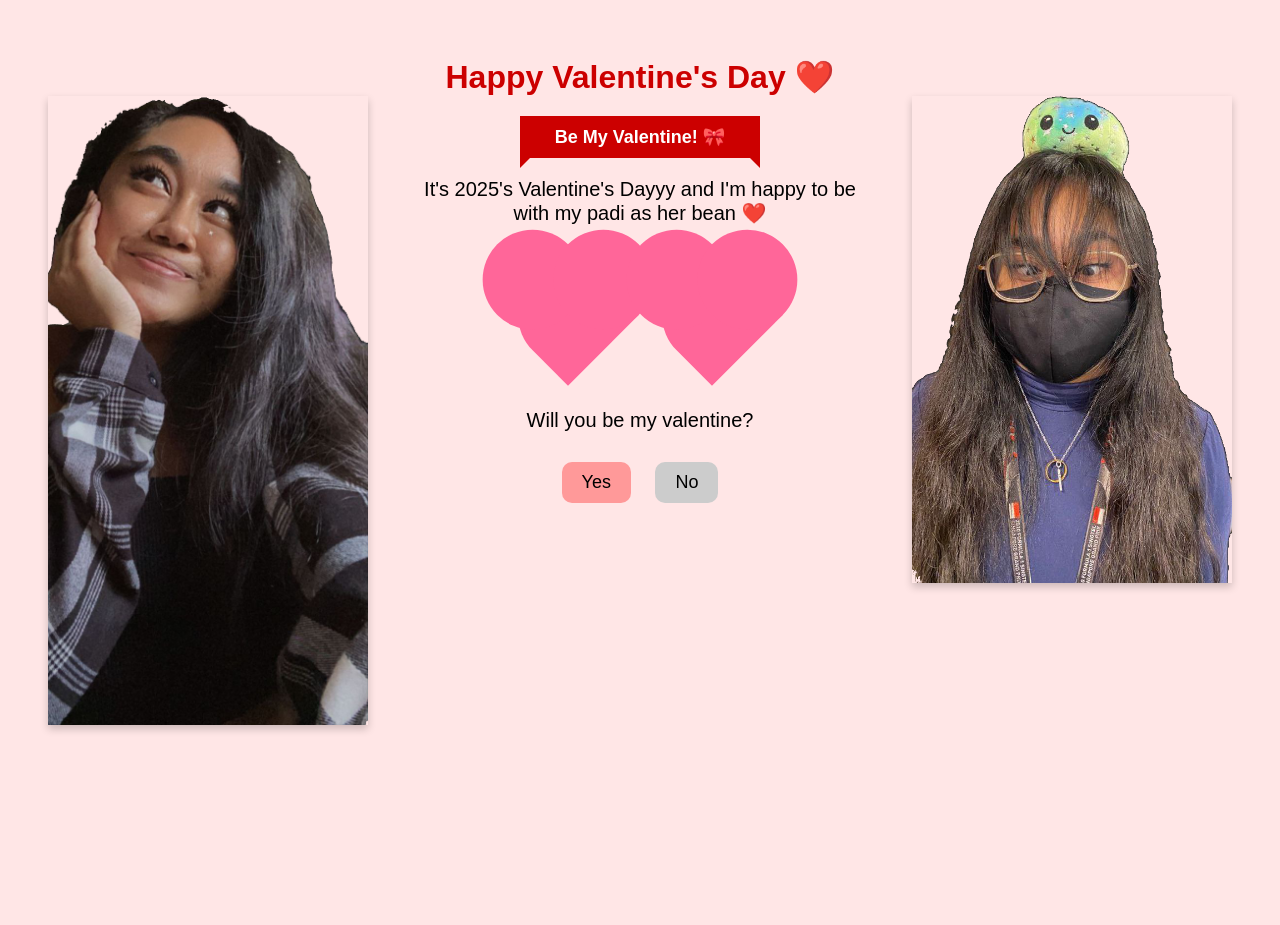
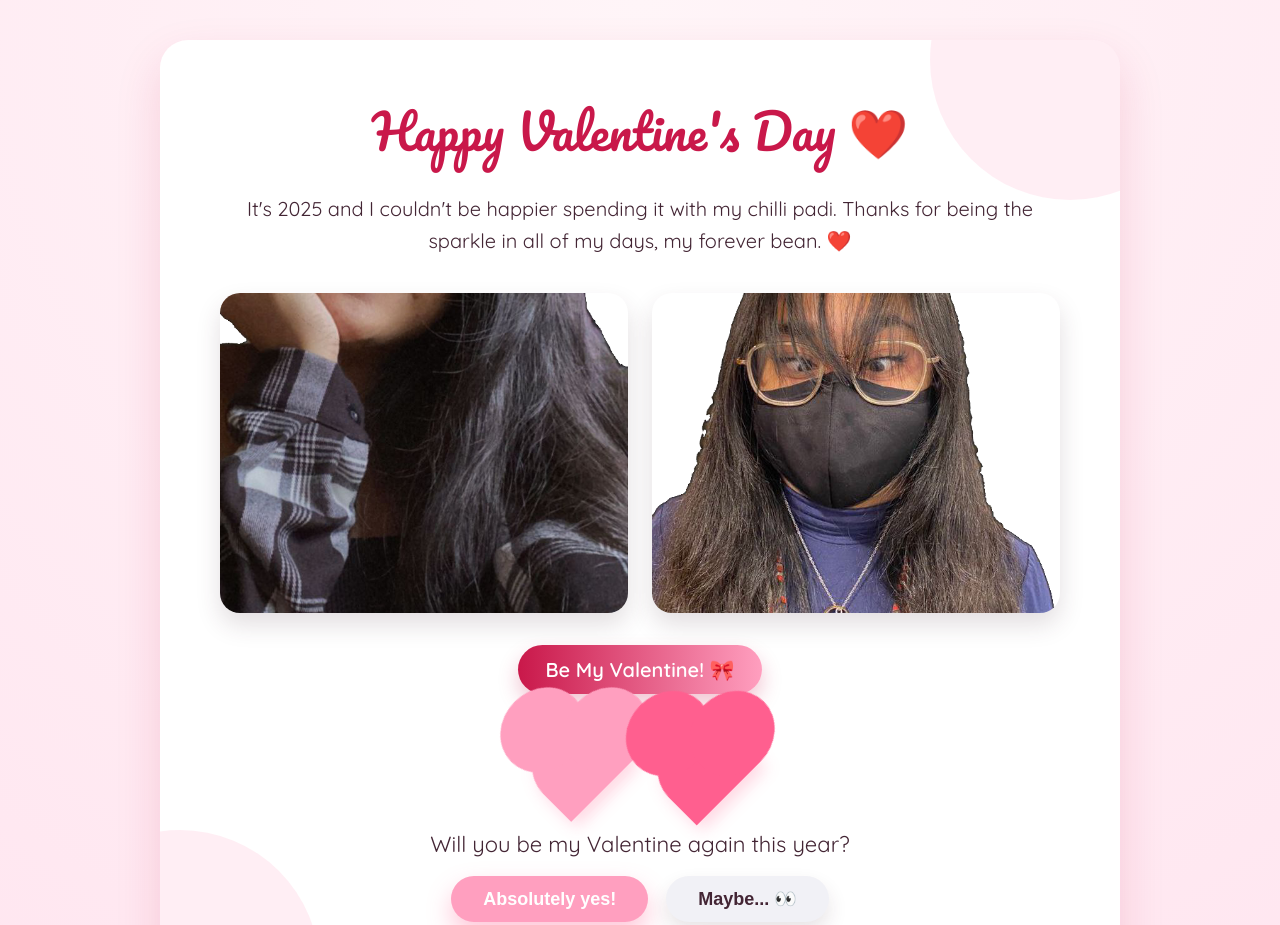
Before and after one commit to DouglasOh23/MyBaby-s-Valentine, a plain HTML site: page index.html in a window 1280 px wide. Shown: the top 925 px of the page. Before the commit the page ends 800 px from the top, so only its background shows below. Drawn offline with Linux system fonts and the light colour scheme.

Commit message:
Restyle Valentine page layout

```diff
--- a/index.html
+++ b/index.html
@@ -3,148 +3,278 @@
 <head>
     <title>Valentine for my Chilli Padi</title>
     <style>
-        body {
-            text-align: center;
-            background-color: #ffe6e6;
-            font-family: Arial, sans-serif;
-            padding-top: 50px;
-        }
-        nav {
-            font-weight: bolder;
-            font-size: xx-large;
-            color: #cc0000;
-        }
-        p {
-            font-size: 20px;
-        }
-        button {
-            padding: 10px 20px;
-            margin: 10px;
-            border: none;
-            border-radius: 10px;
-            cursor: pointer;
-            font-size: 18px;
-            transition: background-color 0.3s ease;
-        }
-        #YesValntine {
-            background-color: #ff9999;
-        }
-        #YesValntine:hover {
-            background-color: #ff6666;
-        }
-        #NoValentine {
-            background-color: #cccccc;
-        }
-        #NoValentine:hover {
-            background-color: #999999;
+        @import url('https://fonts.googleapis.com/css2?family=Pacifico&family=Quicksand:wght@400;600&display=swap');
+
+        :root {
+            --pink-light: #ffe6f0;
+            --pink: #ff9fbf;
+            --pink-dark: #ff5f8f;
+            --red: #c9184a;
+            --text: #432534;
         }
 
-        /* Heart Shape */
+        * {
+            box-sizing: border-box;
+        }
+
+        body {
+            margin: 0;
+            font-family: 'Quicksand', sans-serif;
+            color: var(--text);
+            background: radial-gradient(circle at top, #fff5f8, var(--pink-light));
+            min-height: 100vh;
+            display: flex;
+            align-items: center;
+            justify-content: center;
+            padding: 40px 20px;
+        }
+
+        .card {
+            background: white;
+            border-radius: 28px;
+            box-shadow: 0 20px 45px rgba(201, 24, 74, 0.15);
+            max-width: 960px;
+            width: 100%;
+            padding: 48px 60px;
+            position: relative;
+            overflow: hidden;
+        }
+
+        .card::before,
+        .card::after {
+            content: "";
+            position: absolute;
+            width: 280px;
+            height: 280px;
+            border-radius: 50%;
+            background: rgba(255, 159, 191, 0.18);
+            z-index: 0;
+        }
+
+        .card::before {
+            top: -120px;
+            right: -90px;
+        }
+
+        .card::after {
+            bottom: -140px;
+            left: -120px;
+        }
+
+        nav {
+            font-family: 'Pacifico', cursive;
+            font-size: 48px;
+            color: var(--red);
+            margin-bottom: 12px;
+            text-align: center;
+            z-index: 1;
+            position: relative;
+        }
+
+        .subtitle {
+            text-align: center;
+            margin-bottom: 36px;
+            font-size: 20px;
+            line-height: 1.6;
+            z-index: 1;
+            position: relative;
+        }
+
+        .gallery {
+            display: grid;
+            grid-template-columns: repeat(auto-fit, minmax(220px, 1fr));
+            gap: 24px;
+            margin: 0 auto 32px;
+            width: 100%;
+            z-index: 1;
+            position: relative;
+        }
+
+        .gallery img {
+            width: 100%;
+            height: 100%;
+            max-height: 320px;
+            object-fit: cover;
+            border-radius: 20px;
+            box-shadow: 0 12px 24px rgba(67, 37, 52, 0.15);
+        }
+
+        .ribbon {
+            background: linear-gradient(90deg, var(--red), var(--pink));
+            color: white;
+            padding: 12px 28px;
+            font-size: 20px;
+            font-weight: 600;
+            text-align: center;
+            width: fit-content;
+            margin: 32px auto 24px;
+            border-radius: 999px;
+            box-shadow: 0 10px 20px rgba(201, 24, 74, 0.25);
+            z-index: 1;
+            position: relative;
+        }
+
+        .hearts {
+            display: flex;
+            justify-content: center;
+            gap: 32px;
+            margin: 32px 0 24px;
+            position: relative;
+            z-index: 1;
+        }
+
         .heart {
             position: relative;
-            width: 100px;
-            height: 100px;
-            background-color: #ff6699;
+            width: 90px;
+            height: 80px;
+            background: var(--pink);
             transform: rotate(-45deg);
-            border-radius: 50px 50px 0 0;
-            display: inline-block;
-            margin: 20px;
+            border-radius: 50% 50% 0 0;
+            animation: float 4s ease-in-out infinite;
+            box-shadow: 0 8px 16px rgba(255, 95, 143, 0.25);
         }
 
         .heart::before,
         .heart::after {
             content: "";
             position: absolute;
-            width: 100px;
-            height: 100px;
-            background-color: #ff6699;
+            width: 90px;
+            height: 80px;
+            background: var(--pink);
             border-radius: 50%;
         }
 
         .heart::before {
-            top: -50px;
+            top: -45px;
             left: 0;
         }
 
         .heart::after {
-            left: 50px;
+            left: 45px;
             top: 0;
         }
 
-        /* Ribbon */
-        .ribbon {
-            position: relative;
-            background: #cc0000;
-            color: white;
-            padding: 10px 20px;
-            font-size: 18px;
-            font-weight: bold;
-            text-align: center;
-            width: 200px;
-            margin: 20px auto;
+        .heart:nth-child(2) {
+            animation-delay: 0.6s;
+            background: var(--pink-dark);
         }
 
-        .ribbon::before,
-        .ribbon::after {
-            content: "";
-            position: absolute;
-            border-style: solid;
-            border-color: #cc0000 transparent transparent transparent;
+        .heart:nth-child(2)::before,
+        .heart:nth-child(2)::after {
+            background: var(--pink-dark);
         }
 
-        .ribbon::before {
-            top: 100%;
-            left: 0;
-            border-width: 10px 10px 0 0;
+        @keyframes float {
+            0%, 100% {
+                transform: rotate(-45deg) translateY(0);
+            }
+            50% {
+                transform: rotate(-45deg) translateY(-12px);
+            }
         }
 
-        .ribbon::after {
-            top: 100%;
-            right: 0;
-            border-width: 10px 0 0 10px;
+        .question {
+            font-size: 22px;
+            text-align: center;
+            margin-bottom: 18px;
+            z-index: 1;
+            position: relative;
         }
 
-        .valentine-img-left {
-    float: left;
+        .actions {
+            display: flex;
+            gap: 18px;
+            justify-content: center;
+            flex-wrap: wrap;
+            z-index: 1;
+            position: relative;
         }
 
-.valentine-img-right {
-    float: right;
+        button {
+            padding: 12px 32px;
+            border: none;
+            border-radius: 999px;
+            cursor: pointer;
+            font-size: 18px;
+            font-weight: 600;
+            transition: transform 0.2s ease, box-shadow 0.2s ease, background-color 0.2s ease;
         }
 
-.valentine-img-left img,
-.valentine-img-right img {
-    width: 80%;      /* Adjust this value to resize */
-    max-width: 400px; /* Maximum width to maintain quality */
-    box-shadow: 0 4px 8px rgba(0, 0, 0, 0.2);
-    object-fit: cover;
+        #YesValntine {
+            background: var(--pink);
+            color: white;
+            box-shadow: 0 12px 24px rgba(255, 95, 143, 0.35);
         }
 
+        #YesValntine:hover {
+            background: var(--pink-dark);
+            transform: translateY(-3px);
+        }
 
+        #NoValentine {
+            background: #f1f1f6;
+            color: var(--text);
+            box-shadow: 0 10px 20px rgba(67, 37, 52, 0.12);
+        }
 
+        #NoValentine:hover {
+            background: #e2e2ee;
+            transform: translateY(-3px);
+        }
+
+        @media (max-width: 768px) {
+            .card {
+                padding: 40px 28px;
+            }
+
+            nav {
+                font-size: 36px;
+            }
+
+            .subtitle {
+                font-size: 18px;
+            }
+
+            .gallery {
+                gap: 18px;
+            }
+
+            .heart {
+                width: 70px;
+                height: 60px;
+            }
+
+            .heart::before,
+            .heart::after {
+                width: 70px;
+                height: 60px;
+            }
+        }
     </style>
 </head>
 <body>
+    <main class="card">
         <nav>Happy Valentine's Day ❤️</nav>
+        <p class="subtitle">It's 2025 and I couldn't be happier spending it with my chilli padi. Thanks for being the sparkle in all of my days, my forever bean. ❤️</p>
 
-    <div class="valentine-img-left">
-        <img src="photo_2025-02-13_08-32-49.png" alt="Left Image">
-    </div>
-    <div class="valentine-img-right">
-        <img src="photo_2025-02-13_08-32-40.png" alt="Right Image">
-    </div>
-
+        <section class="gallery">
+            <img src="photo_2025-02-13_08-32-49.png" alt="Your smile lighting up the day">
+            <img src="photo_2025-02-13_08-32-40.png" alt="Us making memories together">
+        </section>
 
         <div class="ribbon">Be My Valentine! 🎀</div>
 
-    <p>It's 2025's Valentine's Dayyy and I'm happy to be with my padi as her bean ❤️</p>
-
+        <div class="hearts">
             <div class="heart"></div>
             <div class="heart"></div>
+        </div>
 
-    <p>Will you be my valentine?</p>
-    <button id="YesValntine">Yes</button>
-    <button id="NoValentine">No</button>
+        <p class="question">Will you be my Valentine again this year?</p>
+        <div class="actions">
+            <button id="YesValntine">Absolutely yes!</button>
+            <button id="NoValentine">Maybe... 👀</button>
+        </div>
+    </main>
 
     <script>
         document.getElementById("YesValntine").addEventListener("click", function() {
```
Lines whose indentation alone changed are shown as unchanged.
